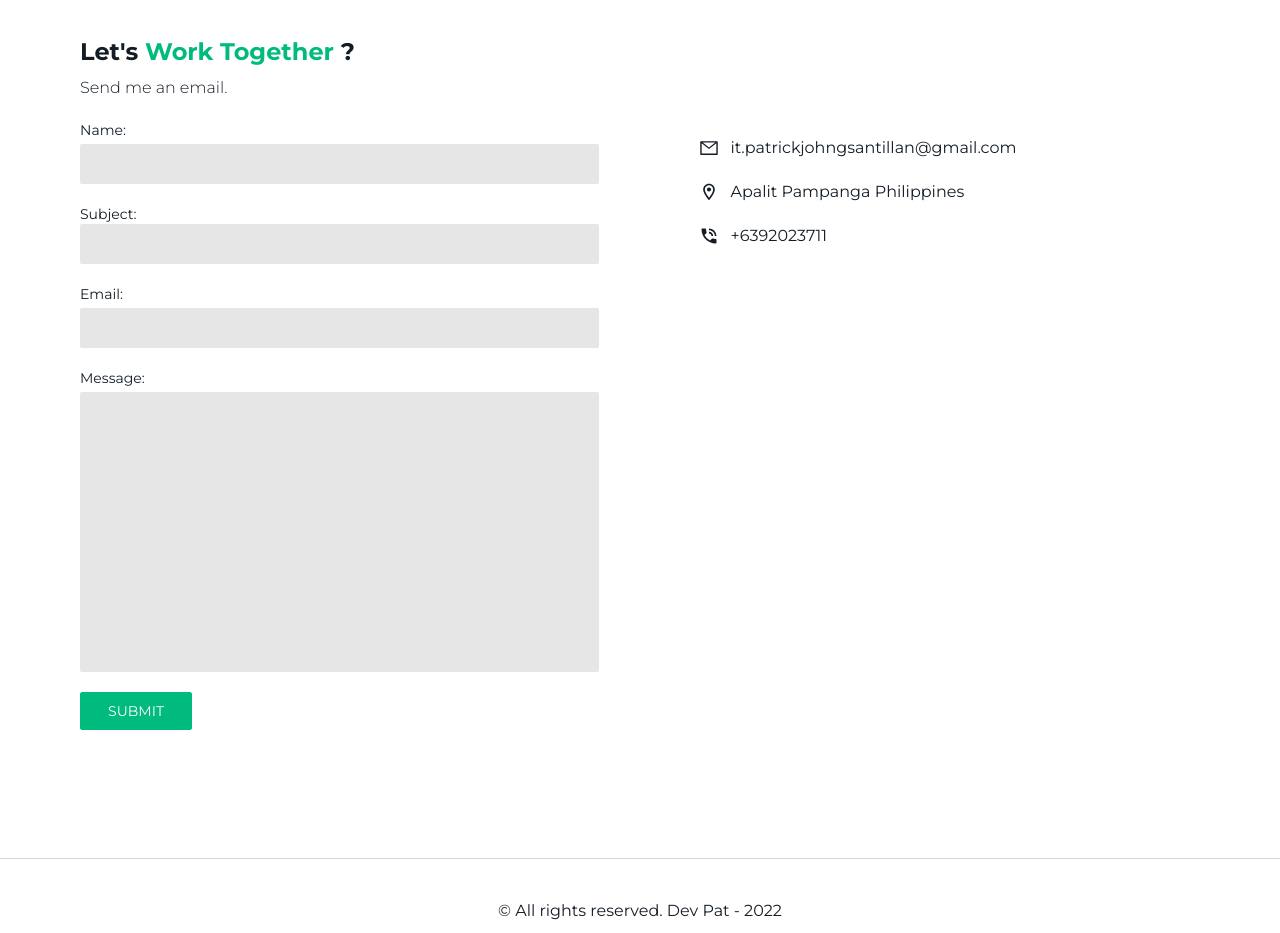
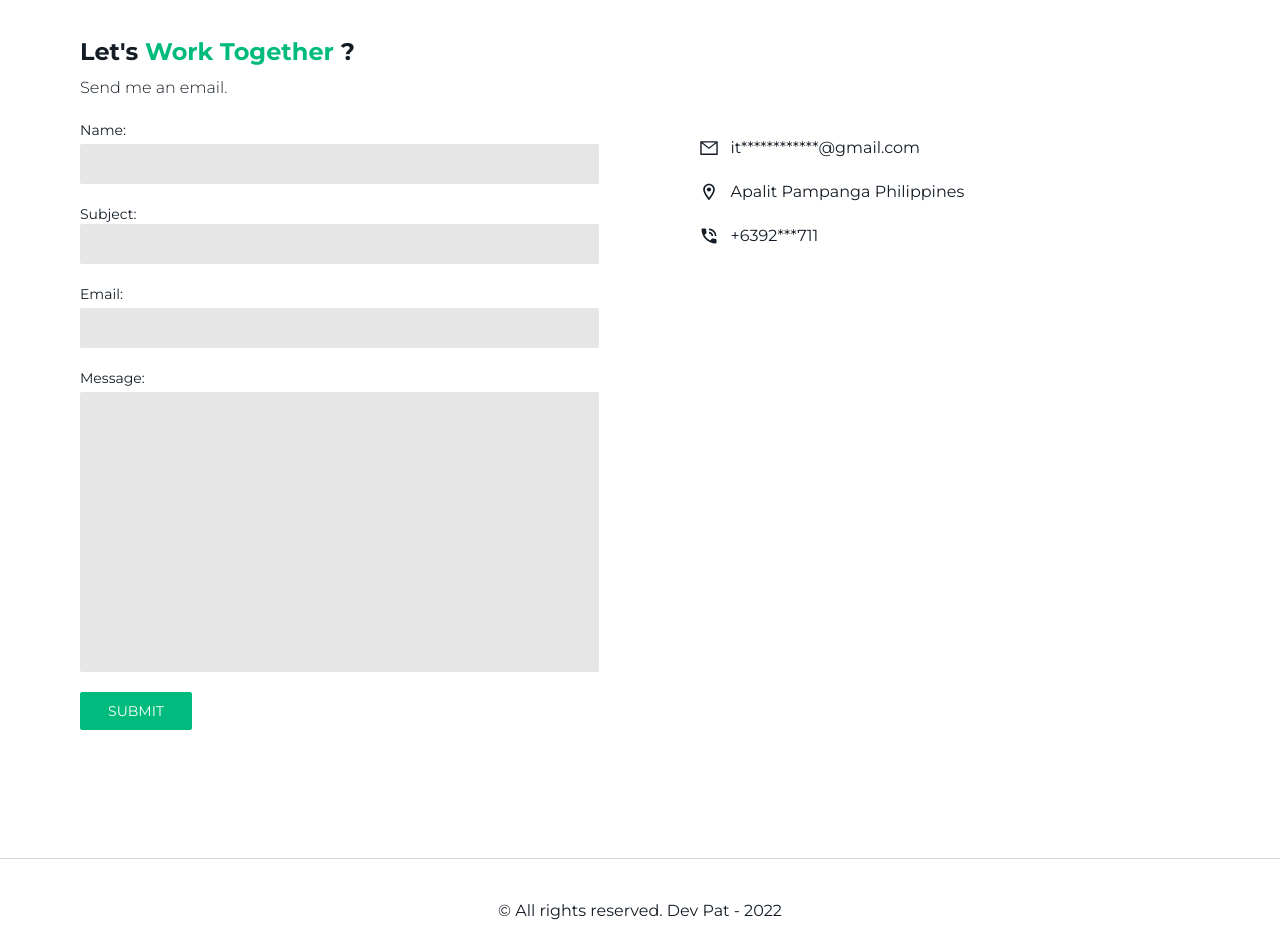
Before and after one commit to patwicks/porfolio-patrick, a React (Vite) app in the folder client/: page / in a window 1280 px wide. Shown: the part 2800-3733 px from the top of the page. Built offline with nearby package versions, Linux system fonts and the light colour scheme.

Commit message:
hide details

```diff
--- a/client/src/components/contact/Contact.jsx
+++ b/client/src/components/contact/Contact.jsx
@@ -5,9 +5,9 @@ import { AiOutlineMail } from "react-icons/ai";
 
 const Contact = () => {
   const contact = {
-    email: "it.patrickjohngsantillan@gmail.com",
+    email: "it************@gmail.com",
     address: "Apalit Pampanga Philippines",
-    contact: "+6392023711",
+    contact: "+6392***711",
   };
 
   return (
--- a/client/src/components/profile/Profile.jsx
+++ b/client/src/components/profile/Profile.jsx
@@ -51,8 +51,8 @@ const Profile = () => {
             <button className="center--content smooth--hover flex w-28 rounded-sm border border-brand py-1 text-sm text-primary hover:bg-brand dark:text-white">
               <a
                 className="flex items-center"
-                href="RESUME_PatrickJohnGSantillan.pdf"
-                download="RESUME_PatrickJohnGSantillan.pdf"
+                href="NotAvailable.pdf"
+                download="NotAvailable.pdf"
               >
                 Resume
                 <svg
```
Also changed, not shown: 1 other file (tests, documents, lock files or other folders).
